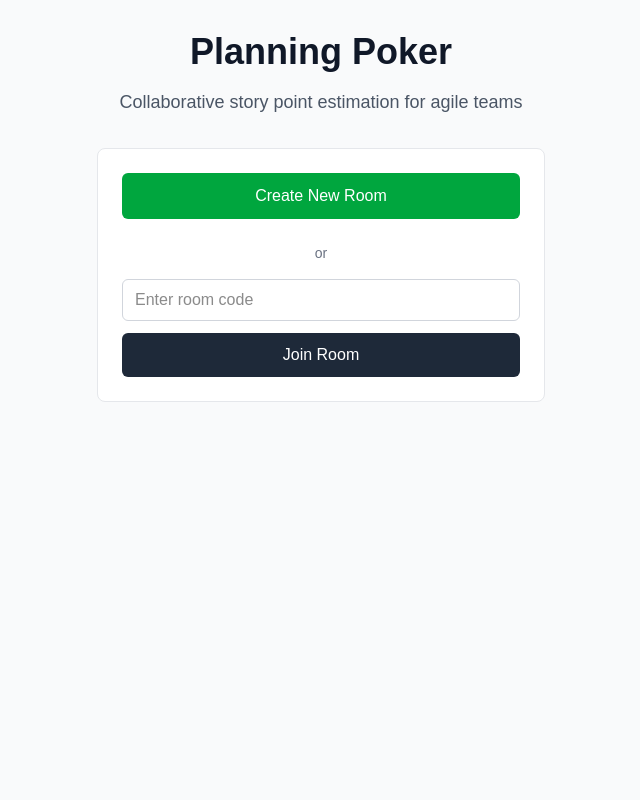
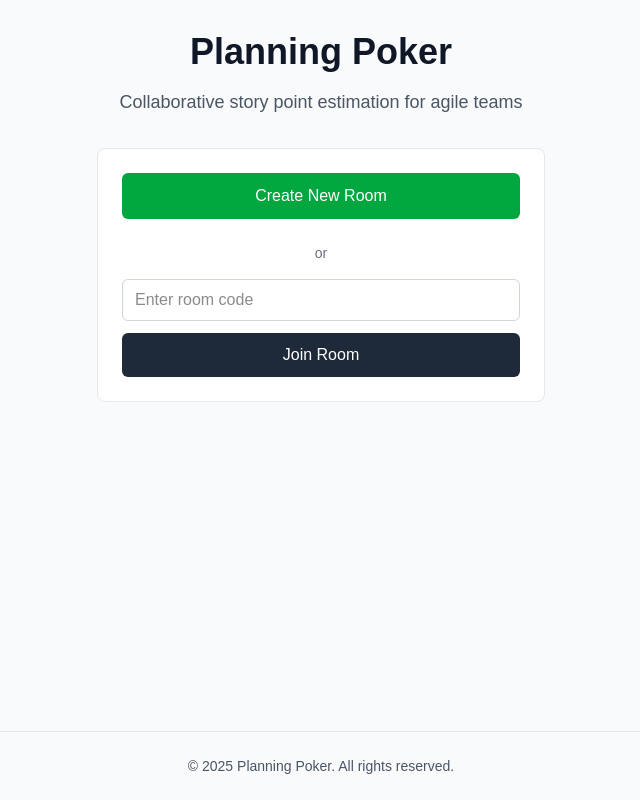
Before and after one commit to ferminhg/poker-planning, a Next.js app: page / in a window 1280 px wide. Shown: the whole page, without its empty margins (319-959 px from the left). Built offline with nearby package versions, Linux system fonts and the light colour scheme.

Commit message:
Update CLAUDE.md with workflow notes and remove Leave Room button from RoomPage. Enhance Layout component by adding Footer for improved structure.

```diff
--- a/src/app/room/[id]/page.tsx
+++ b/src/app/room/[id]/page.tsx
@@ -201,14 +201,6 @@ export default function RoomPage({ params }: { params: Promise<{ id: string }> }
           onResetVotes={resetVotes}
         />
 
-        <div className="text-center mt-8">
-          <button
-            onClick={handleLeaveRoom}
-            className="text-red-600 hover:text-red-700 text-sm underline"
-          >
-            Leave Room
-          </button>
-        </div>
       </div>
 
       <NameModal
--- /dev/null
+++ b/src/components/Footer.tsx
@@ -0,0 +1,11 @@
+export default function Footer() {
+  return (
+    <footer className="bg-gray-50 border-t border-gray-200 mt-12 py-6">
+      <div className="max-w-4xl mx-auto px-4 text-center">
+        <p className="text-gray-600 text-sm">
+          © {new Date().getFullYear()} Planning Poker. All rights reserved.
+        </p>
+      </div>
+    </footer>
+  );
+}
--- a/src/components/Layout.tsx
+++ b/src/components/Layout.tsx
@@ -1,13 +1,16 @@
+import Footer from './Footer';
+
 interface LayoutProps {
   children: React.ReactNode;
 }
 
 export default function Layout({ children }: LayoutProps) {
   return (
-    <div className="min-h-screen bg-gray-50">
-      <div className="container mx-auto px-4 py-8">
+    <div className="min-h-screen bg-gray-50 flex flex-col">
+      <div className="container mx-auto px-4 py-8 flex-1">
         {children}
       </div>
+      <Footer />
     </div>
   );
 }
```
Also changed, not shown: 1 other file (tests, documents, lock files or other folders).
